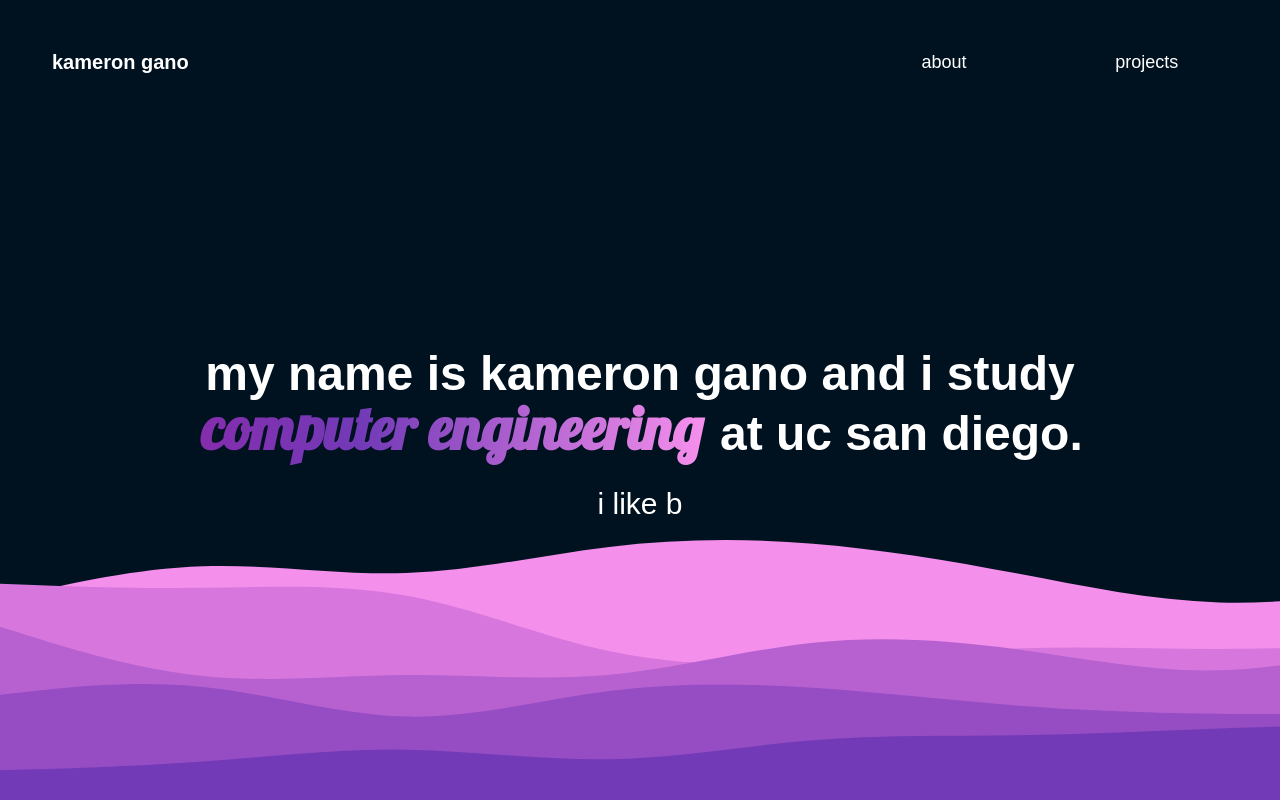
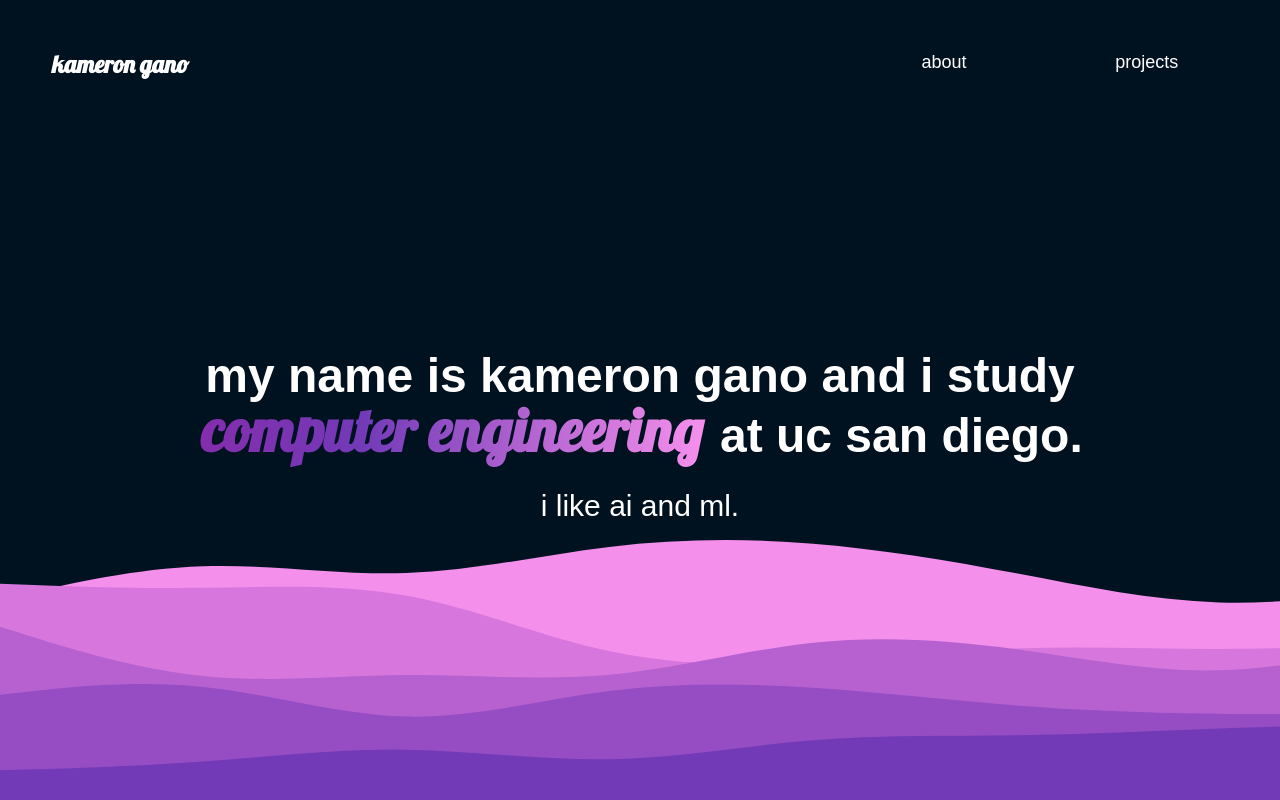
Before and after one commit to kgano-ucsd/kams-website-2.0, a React (Create React App) app in the folder kams-website-v2/: page / in a window 1280 px wide. Built offline with nearby package versions, Linux system fonts and the light colour scheme.

Commit message:
about anchor is working

```diff
--- a/kams-website-v2/src/atoms/Banner.jsx
+++ b/kams-website-v2/src/atoms/Banner.jsx
@@ -5,14 +5,18 @@ export default function Banner() {
         <>
             <div className="flex flex-row">
             <div className="flex-grow border-box">
-                    <h1 className="text-xl font-semibold font-display ml-1 p-4 text-left text-white">
+                    <h1
+                        style={{fontFamily: "Lobster"}}
+                        className="text-2xl font-semibold font-display ml-1 p-4 text-left text-white">
                         kameron gano
                     </h1>
                 </div>
                 <div className="w-1/6 text-center ">
-                    <h2 className="text-lg font-medium font-display p-4 text-white">
-                        about
-                    </h2>
+                    <a href="#about">
+                        <h2 className="text-lg font-medium font-display p-4 text-white">
+                            about
+                        </h2>
+                    </a>
                 </div>
                 <div className="w-1/6 text-center ">
                     <h2 className="text-lg font-medium font-display p-4 text-white">
--- a/kams-website-v2/src/index.css
+++ b/kams-website-v2/src/index.css
@@ -16,6 +16,10 @@
   to {
     background-position: -200% center;
   }
+}
+
+html {
+  scroll-behavior: smooth;
 }
 
 @keyframes scale {
--- a/kams-website-v2/src/pages/About.jsx
+++ b/kams-website-v2/src/pages/About.jsx
@@ -4,6 +4,7 @@ export default function About() {
 
     return(
         <section
+            id="about"
             style=
             {{backgroundImage: `url(${about})`,
               backgroundRepeat: false,
--- a/kams-website-v2/src/pages/Landing.jsx
+++ b/kams-website-v2/src/pages/Landing.jsx
@@ -25,7 +25,7 @@ export default function Landing() {
                     <span className="font-normal">
                     <Typewriter
                       words={[
-                              'being active.',
+                              'hardware and software.',
                               'ai and ml.',
                               'building cool things.'
                             ]}
```
